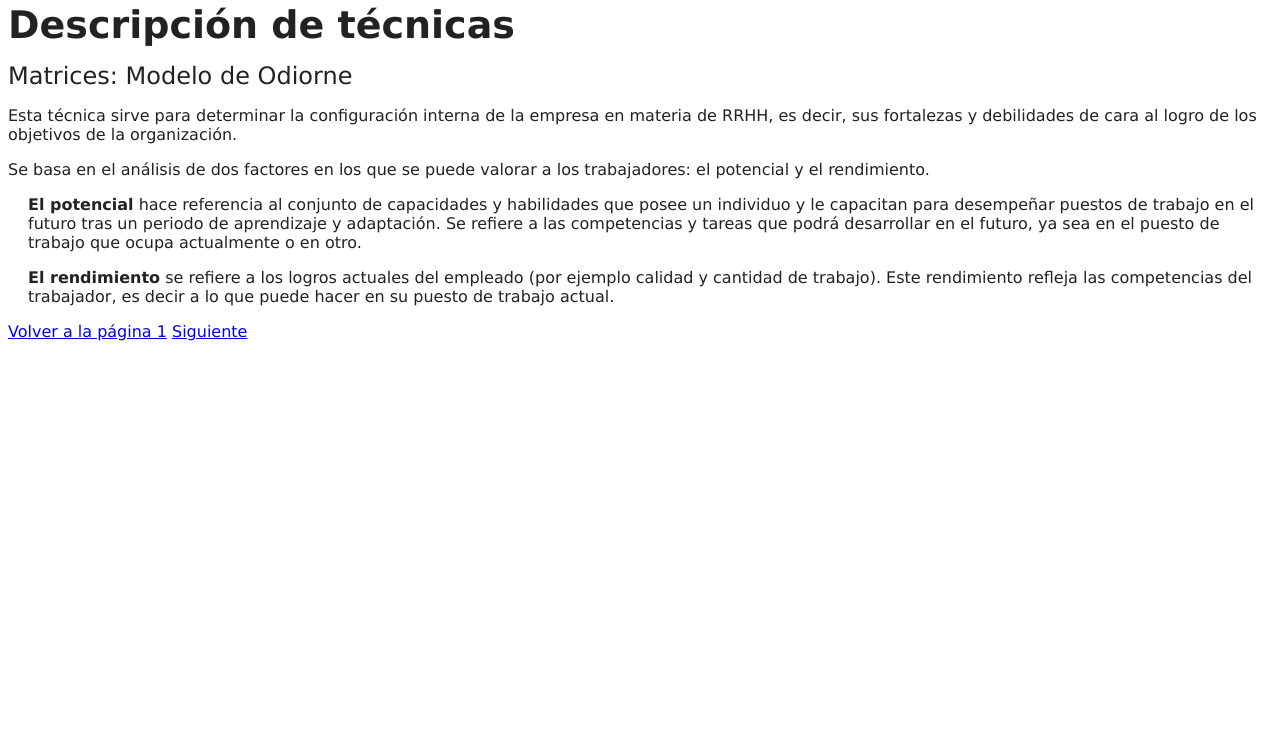
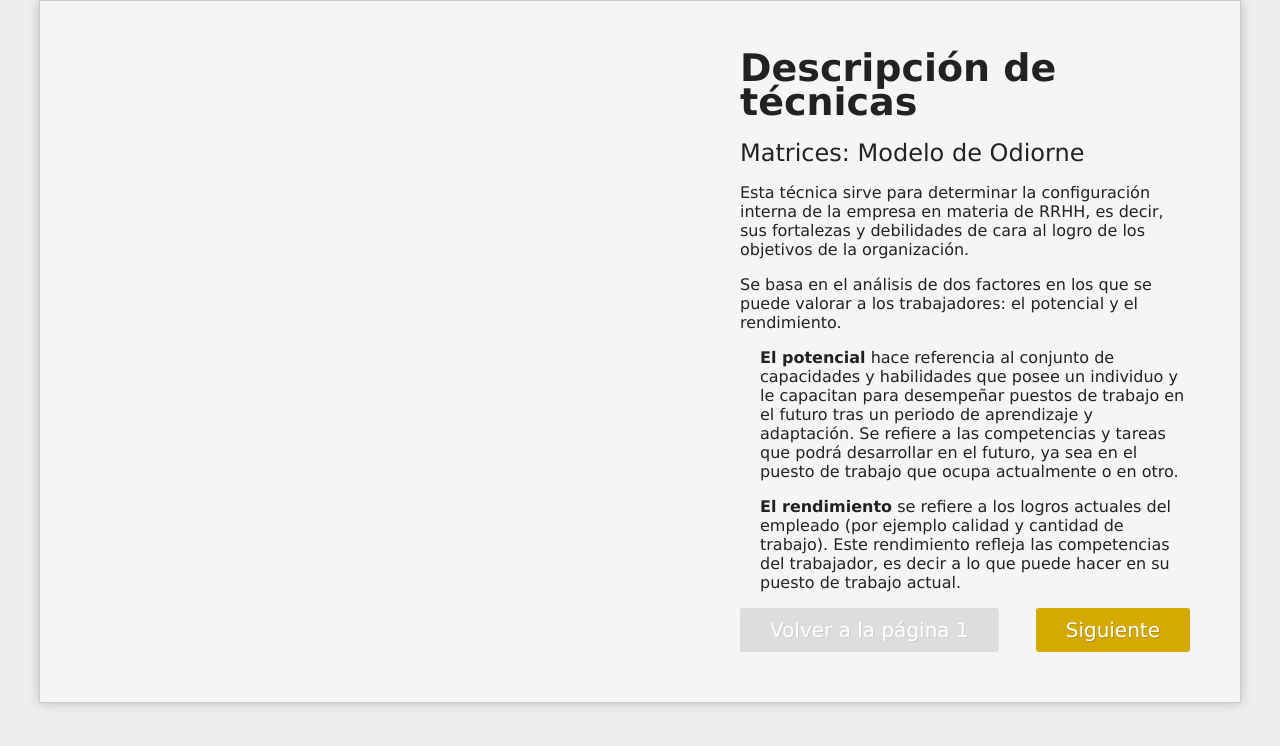
Before and after one commit to Sauco82/aprendiendo-frontend, a PHP site: page /pagina2.html in a window 1280 px wide. Shown: the top 746 px of the page. Run offline with PHP 8.4, Linux system fonts and the light colour scheme.

Commit message:
aniadido el estilo general a todas las paginas

```diff
--- a/pagina2.html
+++ b/pagina2.html
@@ -7,17 +7,22 @@
 	</head>
 
 	<body>
-		<h1>Descripción de técnicas</h1>
 
-		<h2>Matrices: Modelo de Odiorne</h2>
-		<p>Esta técnica sirve para determinar la configuración interna de la empresa en materia de RRHH, es decir, sus fortalezas y debilidades de cara al logro de los objetivos de la organización.</p>
-		<p>Se basa en el análisis de dos factores en los que se puede valorar a los trabajadores: el potencial y el rendimiento.</p>
-		<p class="explicacion"><strong>El potencial</strong> hace referencia al conjunto de capacidades y habilidades que posee un individuo y le capacitan para desempeñar puestos de trabajo en el futuro tras un periodo de aprendizaje y adaptación. Se refiere a las competencias y tareas que podrá desarrollar en el futuro, ya sea en el puesto de trabajo que ocupa actualmente o en otro.</p>
-		<p class="explicacion"><strong>El rendimiento</strong> se refiere a los logros actuales del empleado (por ejemplo calidad y cantidad de trabajo). Este rendimiento refleja las competencias del trabajador, es decir a lo que puede hacer en su puesto de trabajo actual.</p>
+		<div class="container">
+			<div class="contexto"></div>
+			<div class="contenido">
+				<h1>Descripción de técnicas</h1>
+				<h2>Matrices: Modelo de Odiorne</h2>
+				<p>Esta técnica sirve para determinar la configuración interna de la empresa en materia de RRHH, es decir, sus fortalezas y debilidades de cara al logro de los objetivos de la organización.</p>
+				<p>Se basa en el análisis de dos factores en los que se puede valorar a los trabajadores: el potencial y el rendimiento.</p>
+				<p class="explicacion"><strong>El potencial</strong> hace referencia al conjunto de capacidades y habilidades que posee un individuo y le capacitan para desempeñar puestos de trabajo en el futuro tras un periodo de aprendizaje y adaptación. Se refiere a las competencias y tareas que podrá desarrollar en el futuro, ya sea en el puesto de trabajo que ocupa actualmente o en otro.</p>
+				<p class="explicacion"><strong>El rendimiento</strong> se refiere a los logros actuales del empleado (por ejemplo calidad y cantidad de trabajo). Este rendimiento refleja las competencias del trabajador, es decir a lo que puede hacer en su puesto de trabajo actual.</p>
 
-
-		<a href="index.html">Volver a la página 1</a>
-		<a href="pagina2b.html">Siguiente</a>
-
+				<div class="page_links">
+					<a class="prev" href="index.html">Volver a la página 1</a>
+					<a class="next" href="pagina2b.html">Siguiente</a>
+				</div>
+			</div>
+		</div>
 	</body>
 </html>
--- a/style.css
+++ b/style.css
@@ -1,6 +1,8 @@
 body {
+	background:#eee;
 	color:#222;
 	font-family: Verdana, sans-serif;
+	margin:0;
 }
 
 h1,h2,h3,h4,h5{margin: 0;}
@@ -36,6 +38,11 @@ ul,ol,p.explicacion{
 span.rendimiento_potencial {font-weight:normal;}
 
 .container{
+	background:#f5f5f5;
+	border:1px solid #ccc;
+	-moz-box-shadow: 0px 0px 10px #bbb;
+	-webkit-box-shadow: 0px 0px 10px #bbb;
+	box-shadow: 0px 0px 10px #bbb;
 	position:relative;
 	margin:0 auto;
 	width:1100px;
@@ -69,8 +76,14 @@ span.rendimiento_potencial {font-weight:normal;}
 	font-weight: normal;
 }
 
+	.page_links a.prev{
+		float:left;
+		background:#ddd;
+		text-shadow: 1px 1px 0 #ccc;
+	}
 
-/**  Estilos unicos ****/
+
+/***  Estilos unicos ****/
 
 .indice .contexto img{
 	position: fixed;
```
Also changed, not shown: index.html (+4 -4 lines), pagina2b.html (+15 -7 lines), pagina2c.html (+9 -3 lines), pagina2d.html (+9 -3 lines), pagina2e.html (+13 -6 lines), pagina3.html (+9 -2 lines), pagina3b.html (+9 -2 lines), pagina3c.html (+10 -2 lines), pagina3d.html (+9 -2 lines).
